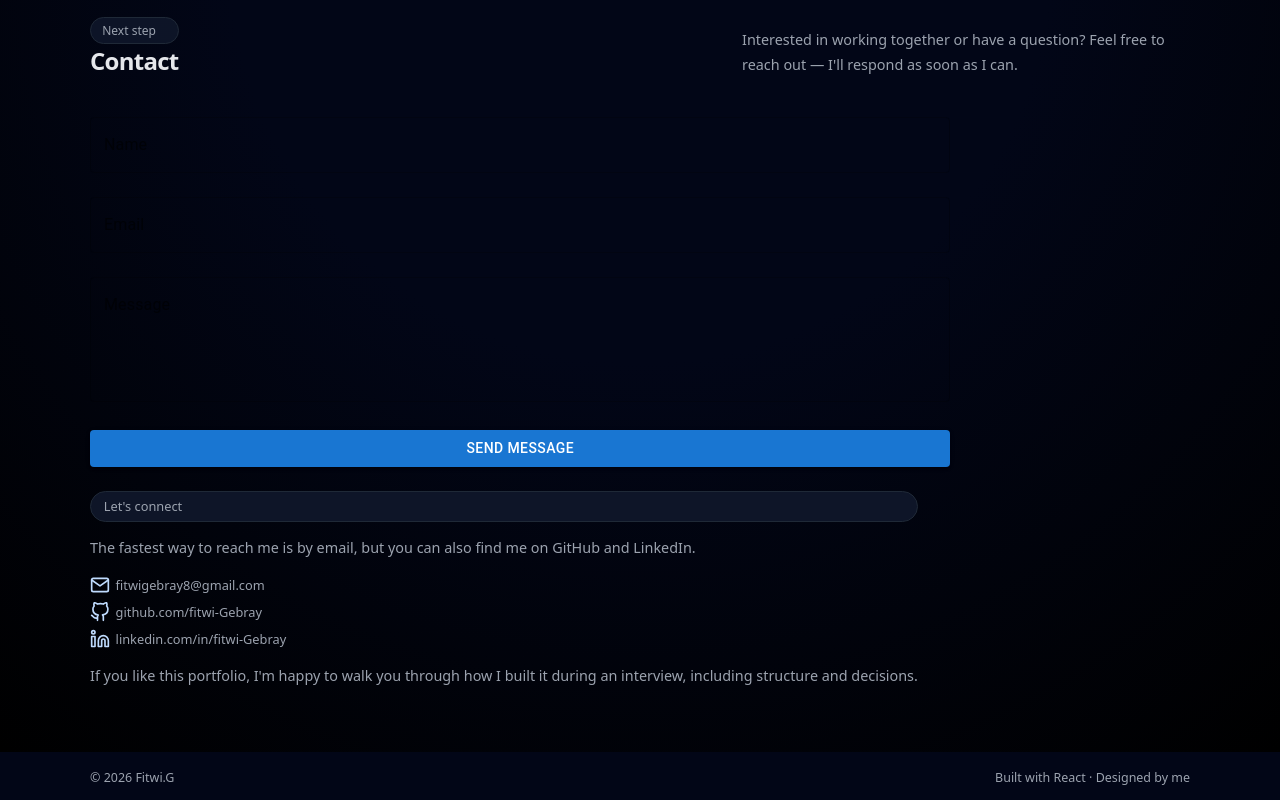
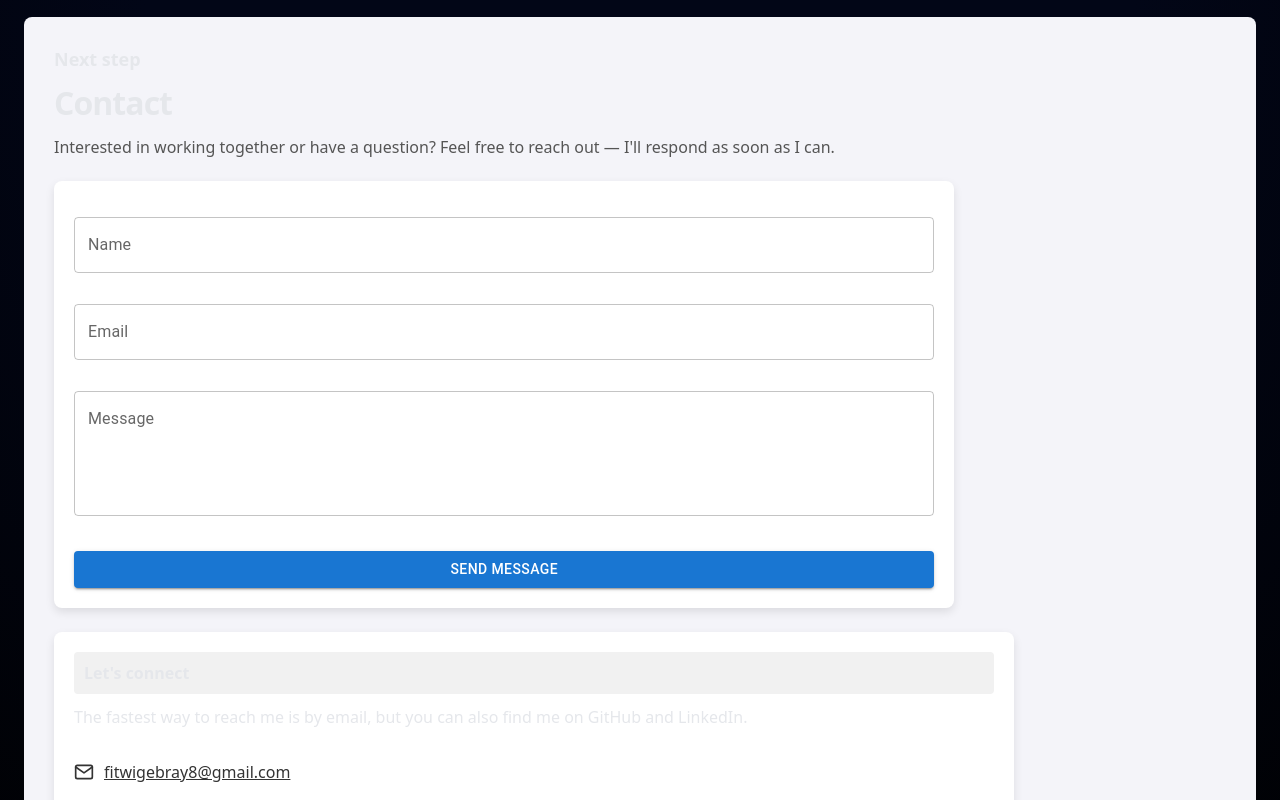
Before and after one commit to fitwi-Gebray/fitwi-portfolio, a React (Vite) app: page / in a window 1280 px wide. Shown: the part 2060-2860 px from the top of the page. Built offline with nearby package versions, Linux system fonts and the light colour scheme.

Commit message:
MUI grid has been installed

```diff
--- a/src/components/Contact.jsx
+++ b/src/components/Contact.jsx
@@ -50,13 +50,21 @@ const Contact = () => {
   };
 
   return (
-    <div className="section-inner">
-      <div className="section-header">
-        <div>
-          <div className="section-badge">Next step</div>
-          <h2 className="section-title">Contact</h2>
+    <div
+      style={{
+        padding: "30px",
+        backgroundColor: "#f4f4f9",
+        borderRadius: "8px",
+      }}
+    >
+      <div style={{ marginBottom: "20px" }}>
+        <div
+          style={{ marginBottom: "10px", fontWeight: "bold", fontSize: "18px" }}
+        >
+          Next step
         </div>
-        <p className="section-description">
+        <h2 style={{ fontSize: "32px", marginBottom: "10px" }}>Contact</h2>
+        <p style={{ color: "#555", fontSize: "16px" }}>
           Interested in working together or have a question? Feel free to reach
           out — I&apos;ll respond as soon as I can.
         </p>
@@ -65,6 +73,14 @@ const Contact = () => {
       <Grid container spacing={3}>
         {/* Left Section: Contact Form */}
         <Grid item xs={12} md={6}>
+          <div
+            style={{
+              backgroundColor: "#ffffff",
+              padding: "20px",
+              borderRadius: "8px",
+              boxShadow: "0 4px 10px rgba(0, 0, 0, 0.1)",
+            }}
+          >
             <form onSubmit={handleSubmit}>
               <TextField
                 label="Name"
@@ -73,6 +89,9 @@ const Contact = () => {
                 variant="outlined"
                 value={name}
                 onChange={(e) => setName(e.target.value)}
+                sx={{
+                  marginBottom: "15px",
+                }}
               />
               <TextField
                 label="Email"
@@ -82,6 +101,9 @@ const Contact = () => {
                 variant="outlined"
                 value={email}
                 onChange={(e) => setEmail(e.target.value)}
+                sx={{
+                  marginBottom: "15px",
+                }}
               />
               <TextField
                 label="Message"
@@ -92,13 +114,16 @@ const Contact = () => {
                 rows={4}
                 value={message}
                 onChange={(e) => setMessage(e.target.value)}
+                sx={{
+                  marginBottom: "15px",
+                }}
               />
               <Button
                 type="submit"
                 variant="contained"
                 color="primary"
                 fullWidth
-              style={{ marginTop: "20px" }}
+                sx={{ marginTop: "20px" }}
               >
                 Send Message
               </Button>
@@ -113,43 +138,82 @@ const Contact = () => {
                 </Alert>
               )}
             </form>
+          </div>
         </Grid>
 
         {/* Right Section: Contact Info */}
         <Grid item xs={12} md={6}>
-          <div className="contact-info">
-            <div className="contact-pill">Let&apos;s connect</div>
-            <p>
+          <div
+            style={{
+              backgroundColor: "#ffffff",
+              padding: "20px",
+              borderRadius: "8px",
+              boxShadow: "0 4px 10px rgba(0, 0, 0, 0.1)",
+            }}
+          >
+            <div
+              style={{
+                backgroundColor: "#f1f1f1",
+                padding: "10px",
+                borderRadius: "4px",
+                fontWeight: "bold",
+                marginBottom: "10px",
+              }}
+            >
+              Let&apos;s connect
+            </div>
+            <p style={{ fontSize: "16px", marginBottom: "20px" }}>
               The fastest way to reach me is by email, but you can also find me
               on GitHub and LinkedIn.
             </p>
 
-            <div className="contact-links">
-              <a href="mailto:fitwigebray8@gmail.com" className="contact-link">
-                <FiMail size={20} />
+            <div style={{ display: "flex", flexDirection: "column" }}>
+              <a
+                href="mailto:fitwigebray8@gmail.com"
+                style={{
+                  display: "flex",
+                  alignItems: "center",
+                  color: "#333",
+                  margin: "10px 0",
+                  fontSize: "16px",
+                }}
+              >
+                <FiMail size={20} style={{ marginRight: "10px" }} />
                 <span>fitwigebray8@gmail.com</span>
               </a>
               <a
                 href="https://github.com/fitwi-Gebray"
                 target="_blank"
                 rel="noreferrer"
-                className="contact-link"
+                style={{
+                  display: "flex",
+                  alignItems: "center",
+                  color: "#333",
+                  margin: "10px 0",
+                  fontSize: "16px",
+                }}
               >
-                <FiGithub size={20} />
+                <FiGithub size={20} style={{ marginRight: "10px" }} />
                 <span>github.com/fitwi-Gebray</span>
               </a>
               <a
                 href="https://linkedin.com/in/fitwi-Gebray"
                 target="_blank"
                 rel="noreferrer"
-                className="contact-link"
+                style={{
+                  display: "flex",
+                  alignItems: "center",
+                  color: "#333",
+                  margin: "10px 0",
+                  fontSize: "16px",
+                }}
               >
-                <FiLinkedin size={20} />
+                <FiLinkedin size={20} style={{ marginRight: "10px" }} />
                 <span>linkedin.com/in/fitwi-Gebray</span>
               </a>
             </div>
 
-            <p>
+            <p style={{ fontSize: "16px" }}>
               If you like this portfolio, I&apos;m happy to walk you through how
               I built it during an interview, including structure and decisions.
             </p>
```
Lines whose indentation alone changed are shown as unchanged.
